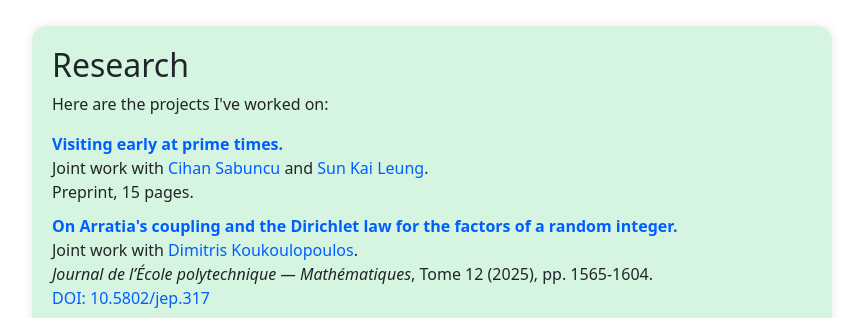
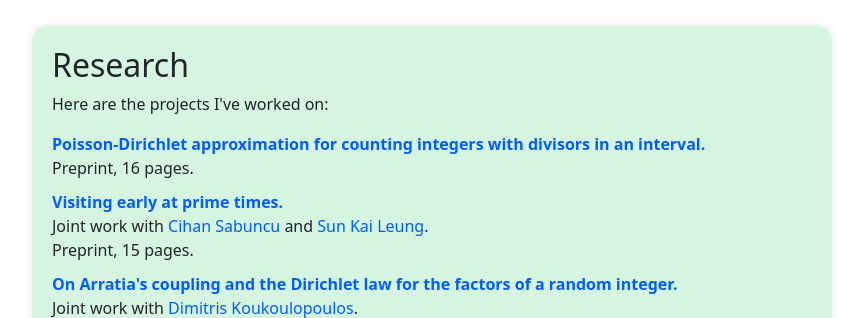
Before and after one commit to haddadt/haddadt.github.io, a plain HTML site: page index.html in a window 1280 px wide. Shown: the part 800-1118 px from the top of the page, without its empty margins (208-1071 px from the left). Drawn offline with nearby package versions, Linux system fonts and the light colour scheme.

Commit message:
New paper
Poisson-Dirichlet approximation paper

```diff
--- a/index.html
+++ b/index.html
@@ -44,6 +44,8 @@
                 <p>
                     I am a postdoctoral researcher in the Number Theory Group of <a href="https://users.utu.fi/ksmato/">Kaisa Matomäki</a> at the University of Turku. I specialize in analytic number theory and probabilistic methods in number theory.
                 </p>
+
+
             </div>
             <div class="btn-container">
                 <a href="mailto:tohadd@utu.fi" class="btn btn-outline-primary">
@@ -67,6 +69,10 @@
             <h2>Research</h2>
             <p>Here are the projects I've worked on:</p>
             <ul class="space_list">
+                <li>
+                    <b><a href="papers/poisson-dirichlet-approx.pdf">Poisson-Dirichlet approximation for counting integers with divisors in an interval.</a></b><br>
+                    Preprint, 16 pages.
+                </li>
                 <li>
                     <b><a href="papers/prime-times.pdf">Visiting early at prime times.</a></b><br>
                     Joint work with <a href="https://sites.google.com/view/cihan-sabuncu/home">Cihan Sabuncu</a> and
```
Also changed, not shown: 1 other file.
